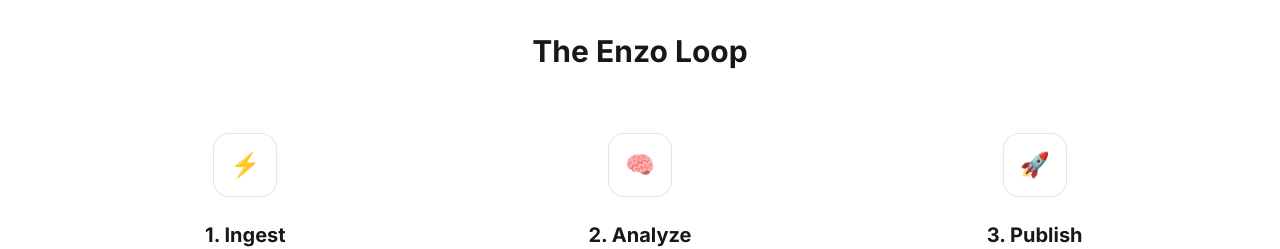
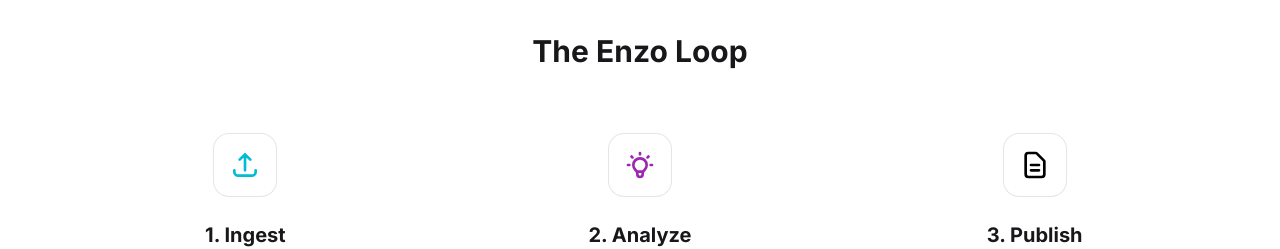
Before and after one commit to HectorGitt/enzo, a Next.js app: page / in a window 1280 px wide. Shown: the part 1240-1489 px from the top of the page. Built offline with nearby package versions, Linux system fonts and the light colour scheme.

Commit message:
feat: replace icons in the process steps with SVGs for improved scalability and styling

```diff
--- a/src/app/page.tsx
+++ b/src/app/page.tsx
@@ -139,8 +139,20 @@ export default function Home() {
 						<div className="grid md:grid-cols-3 gap-8">
 							{/* Step 1 */}
 							<div className="relative group">
-								<div className="w-16 h-16 mx-auto bg-white border border-black/10 rounded-2xl flex items-center justify-center text-2xl mb-6 group-hover:border-[var(--accent-cyan)] group-hover:shadow-[0_4px_20px_rgba(0,188,212,0.2)] transition-all">
-									⚡
+								<div className="w-16 h-16 mx-auto bg-white border border-black/10 rounded-2xl flex items-center justify-center mb-6 group-hover:border-[var(--accent-cyan)] group-hover:shadow-[0_4px_20px_rgba(0,188,212,0.2)] transition-all">
+									<svg
+										className="w-8 h-8 text-[var(--accent-cyan)]"
+										fill="none"
+										stroke="currentColor"
+										viewBox="0 0 24 24"
+									>
+										<path
+											strokeLinecap="round"
+											strokeLinejoin="round"
+											strokeWidth="2"
+											d="M4 16v1a3 3 0 003 3h10a3 3 0 003-3v-1m-4-8l-4-4m0 0L8 8m4-4v12"
+										></path>
+									</svg>
 								</div>
 								<h3 className="text-xl font-bold mb-2">
 									1. Ingest
@@ -153,8 +165,20 @@ export default function Home() {
 
 							{/* Step 2 */}
 							<div className="relative group">
-								<div className="w-16 h-16 mx-auto bg-white border border-black/10 rounded-2xl flex items-center justify-center text-2xl mb-6 group-hover:border-[var(--accent-purple)] group-hover:shadow-[0_4px_20px_rgba(156,39,176,0.2)] transition-all">
-									🧠
+								<div className="w-16 h-16 mx-auto bg-white border border-black/10 rounded-2xl flex items-center justify-center mb-6 group-hover:border-[var(--accent-purple)] group-hover:shadow-[0_4px_20px_rgba(156,39,176,0.2)] transition-all">
+									<svg
+										className="w-8 h-8 text-[var(--accent-purple)]"
+										fill="none"
+										stroke="currentColor"
+										viewBox="0 0 24 24"
+									>
+										<path
+											strokeLinecap="round"
+											strokeLinejoin="round"
+											strokeWidth="2"
+											d="M9.663 17h4.673M12 3v1m6.364 1.636l-.707.707M21 12h-1M4 12H3m3.343-5.657l-.707-.707m2.828 9.9a5 5 0 117.072 0l-.548.547A3.374 3.374 0 0014 18.469V19a2 2 0 11-4 0v-.531c0-.895-.356-1.754-.988-2.386l-.548-.547z"
+										></path>
+									</svg>
 								</div>
 								<h3 className="text-xl font-bold mb-2">
 									2. Analyze
@@ -167,8 +191,20 @@ export default function Home() {
 
 							{/* Step 3 */}
 							<div className="relative group">
-								<div className="w-16 h-16 mx-auto bg-white border border-black/10 rounded-2xl flex items-center justify-center text-2xl mb-6 group-hover:border-black/20 group-hover:shadow-[0_4px_20px_rgba(0,0,0,0.1)] transition-all">
-									🚀
+								<div className="w-16 h-16 mx-auto bg-white border border-black/10 rounded-2xl flex items-center justify-center mb-6 group-hover:border-black/20 group-hover:shadow-[0_4px_20px_rgba(0,0,0,0.1)] transition-all">
+									<svg
+										className="w-8 h-8 text-black"
+										fill="none"
+										stroke="currentColor"
+										viewBox="0 0 24 24"
+									>
+										<path
+											strokeLinecap="round"
+											strokeLinejoin="round"
+											strokeWidth="2"
+											d="M9 12h6m-6 4h6m2 5H7a2 2 0 01-2-2V5a2 2 0 012-2h5.586a1 1 0 01.707.293l5.414 5.414a1 1 0 01.293.707V19a2 2 0 01-2 2z"
+										></path>
+									</svg>
 								</div>
 								<h3 className="text-xl font-bold mb-2">
 									3. Publish
```
